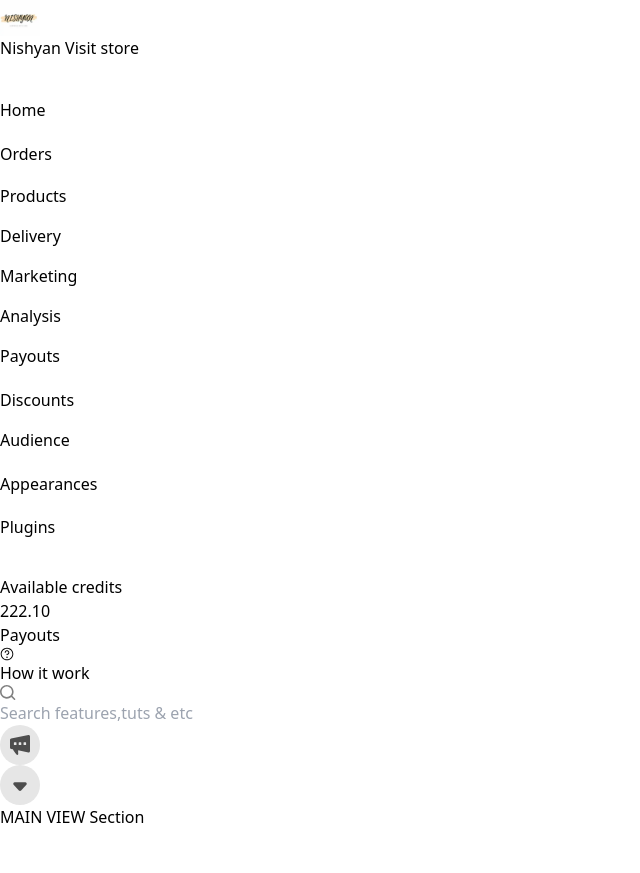
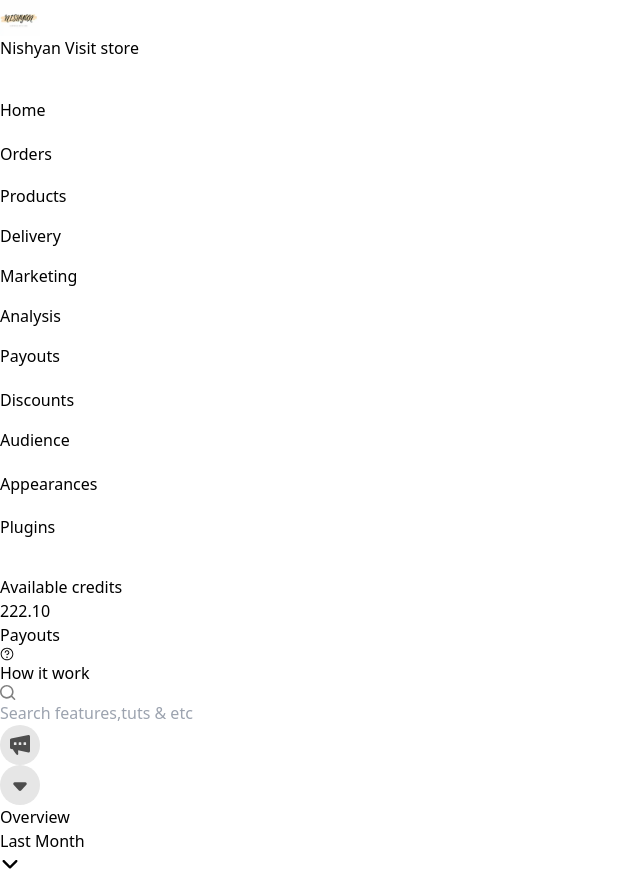
Before and after one commit to sarb001/Dukaan-dashboard-UI, a React (Vite) app: page / in a window 1280 px wide. Shown: the whole page, without its empty margins (0-640 px from the left). Before the commit the page ends 829 px from the top, so only its background shows below. Built offline with nearby package versions, Linux system fonts and the light colour scheme.

Commit message:
refactor :header section -completed

```diff
--- a/src/components/Mainview.jsx
+++ b/src/components/Mainview.jsx
@@ -1,10 +1,26 @@
-import { Magnifyglassicon, Questionimg, SpeakerIcon, ToggleIcon } from "../images/Allimages"
+import { Dropdownimg, Magnifyglassicon, Questionimg, SpeakerIcon, ToggleIcon } from "../images/Allimages"
 
 export  const  Mainview = () => {
     return (
+        <div>
+            <Header />
+            <MainSection />
+        </div>
+    )
+}
+
+export const MainSection = () => {
+    return (
         <>
-         <Header />
-         MAIN VIEW  Section
+           <div className = "bg-[#f1f5f9]">
+             <div className = "grid grid-cols-2">
+                <div> Overview </div>
+                <div className="grid grid-cols-[1fr,1fr]">
+                    <div> Last Month </div>
+                    <div> <Dropdownimg color = "black" /> </div>
+                </div>
+             </div>
+           </div>
         </>
     )
 }
--- a/src/components/Sidebar.jsx
+++ b/src/components/Sidebar.jsx
@@ -19,7 +19,6 @@ export  const  Sidebar = () => {
         {   logo : <Pluginsimg  /> , name : "Plugins" },
     ]
 
-
     return (
         <>
          <div className="bg-[#1e2640]  text-white h-[100vh]">
@@ -35,7 +34,7 @@ export  const  Sidebar = () => {
                     <span> Nishyan </span>
                     <span className="text-xs"> Visit  store </span>
                   </div>
-                  <div className="flex justify-center  items-center"> <Dropdownimg /> </div>
+                  <div className="flex justify-center  items-center"> <Dropdownimg color = "white" /> </div>
               </div>
 
             {/* options List  */}
--- a/src/images/Allimages.jsx
+++ b/src/images/Allimages.jsx
@@ -133,11 +133,11 @@ export const Pluginsimg = () => {
 }
 
 
-export const Dropdownimg = () => {
+export const Dropdownimg = ({color}) => {
     return (
         <>
-     <svg width="20" height="20" viewBox="0 0 20 20" fill="none" xmlns="http://www.w3.org/2000/svg">
-<path d="M2.84685 7.22185C3.26727 6.80143 3.92516 6.76321 4.38876 7.10719L4.52157 7.22185L10 12.6997L15.4784 7.22185C15.8988 6.80143 16.5567 6.76321 17.0203 7.10719L17.1532 7.22185C17.5736 7.64227 17.6118 8.30016 17.2678 8.76376L17.1532 8.89657L10.8374 15.2124C10.4169 15.6328 9.75905 15.671 9.29545 15.327L9.16264 15.2124L2.84685 8.89657C2.38438 8.43411 2.38438 7.68431 2.84685 7.22185Z" fill="white"/>
+     <svg width="20" height="20" viewBox="0 0 20 20" fill= {color} xmlns="http://www.w3.org/2000/svg">
+<path d="M2.84685 7.22185C3.26727 6.80143 3.92516 6.76321 4.38876 7.10719L4.52157 7.22185L10 12.6997L15.4784 7.22185C15.8988 6.80143 16.5567 6.76321 17.0203 7.10719L17.1532 7.22185C17.5736 7.64227 17.6118 8.30016 17.2678 8.76376L17.1532 8.89657L10.8374 15.2124C10.4169 15.6328 9.75905 15.671 9.29545 15.327L9.16264 15.2124L2.84685 8.89657C2.38438 8.43411 2.38438 7.68431 2.84685 7.22185Z" />
 </svg>
 
         </>
```
